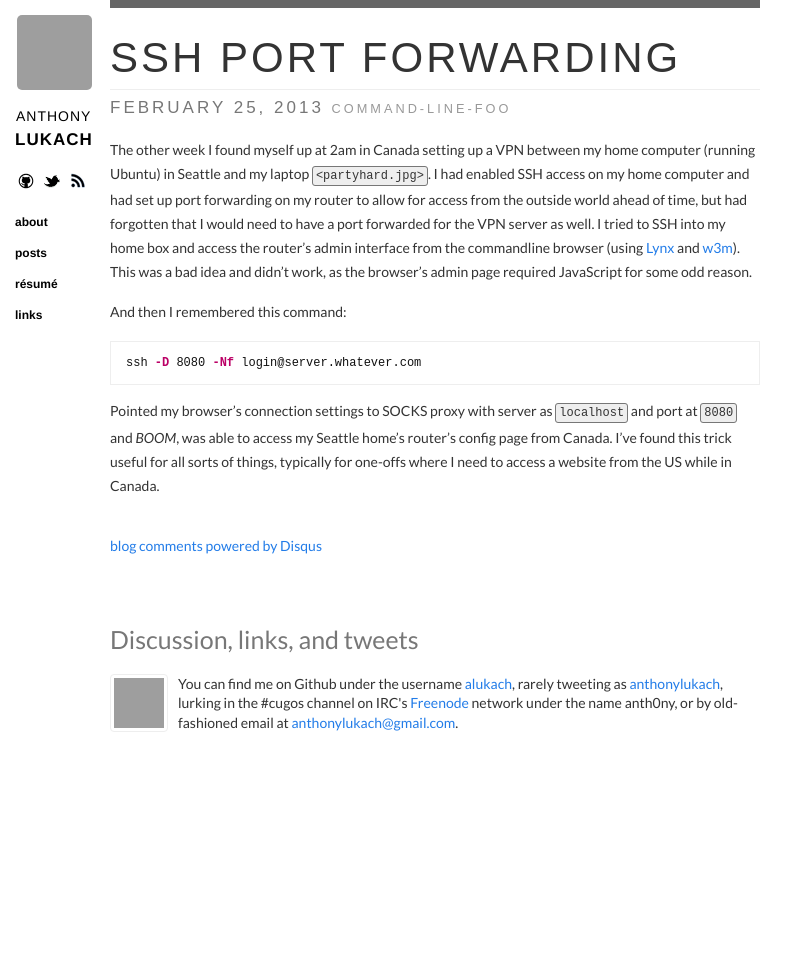
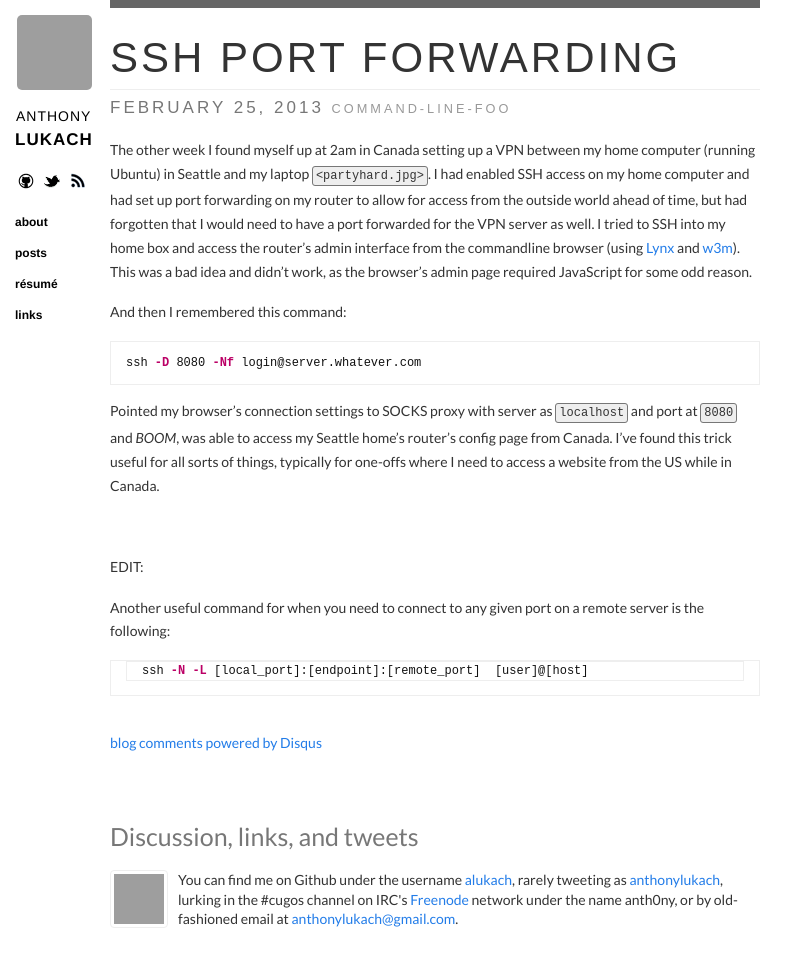
Before and after one commit to alukach/alukach.github.io, a Jekyll site: the page built from _posts/2013-02-25-ssh_port_forwarding.markdown, in a window 1280 px wide, cut to the strip 0-1006 px from the top of the page. Shown: the top 967 px of the strip, without its empty margins (0-808 px from the left). Built offline with Jekyll 4.4.1, drawn with Linux system fonts in a browser that asks for light colours; nearby versions of some CDN libraries; Markdown is read by kramdown in place of the engine named in the settings; comment, search, counter and statistics services are not loaded; before the commit the page ends 900 px from its top, so only the background shows below that; grey boxes are pictures that could not be loaded.

Commit message:
Add another example command.

````diff
--- a/_posts/2013-02-25-ssh_port_forwarding.markdown
+++ b/_posts/2013-02-25-ssh_port_forwarding.markdown
@@ -14,3 +14,13 @@ ssh -D 8080 -Nf login@server.whatever.com
 {% endhighlight %}
 
 Pointed my browser's connection settings to SOCKS proxy with server as `localhost` and port at `8080` and _BOOM_, was able to access my Seattle home's router's config page from Canada.  I've found this trick useful for all sorts of things, typically for one-offs where I need to access a website from the US while in Canada.
+
+<br />
+
+EDIT:
+
+Another useful command for when you need to connect to any given port on a remote server is the following:
+
+``` bash
+ssh -N -L [local_port]:[endpoint]:[remote_port]  [user]@[host]
+```
````
